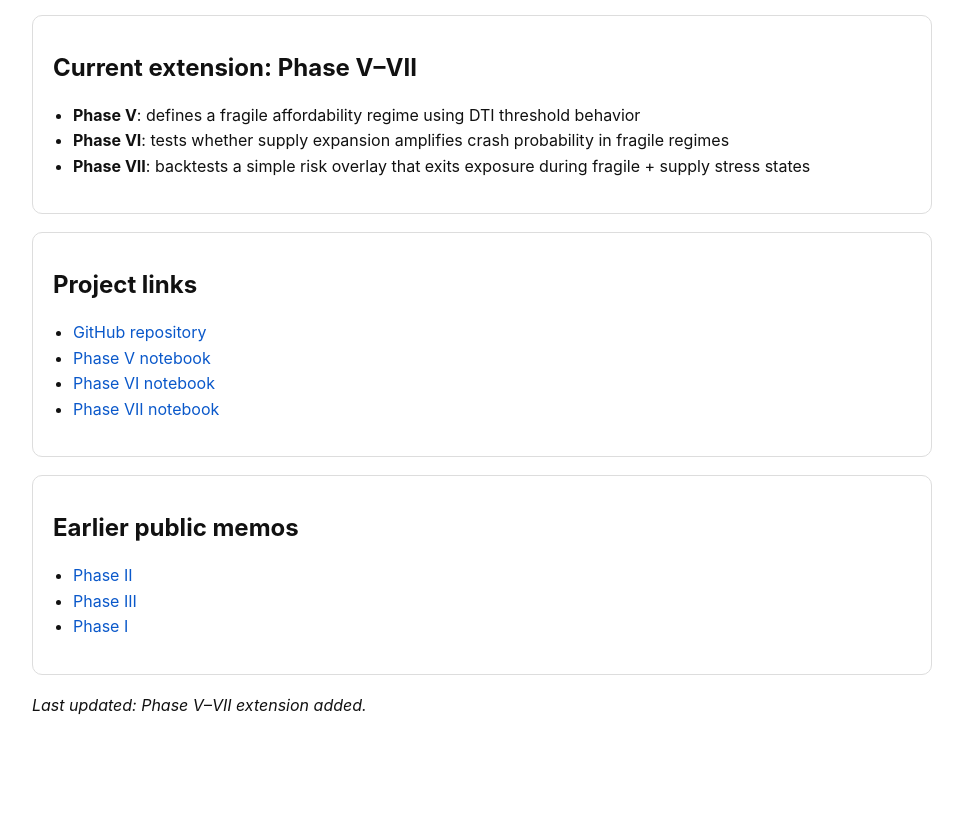
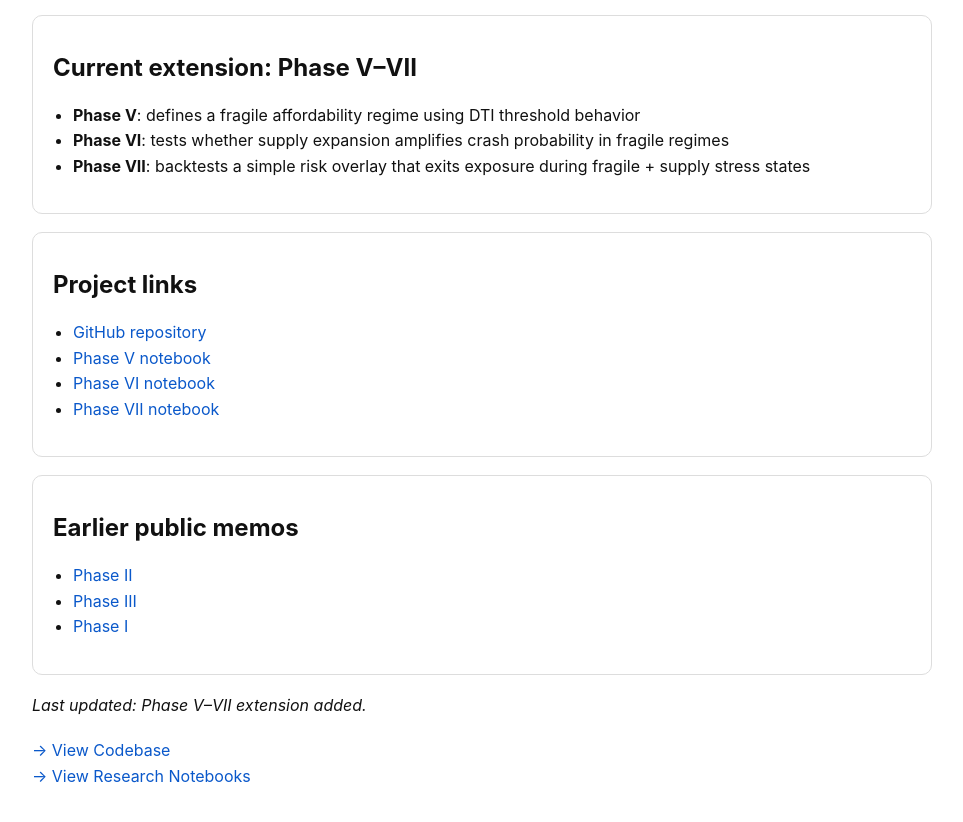
Before and after one commit to AxxLickety/leviathan-system, a plain HTML site: page index.html in a window 1280 px wide. Shown: the part 154-976 px from the top of the page, without its empty margins (158-1121 px from the left). Before the commit the page ends 912 px from the top, so only its background shows below. Drawn offline with Linux system fonts and the light colour scheme.

Commit message:
Add navigation links

```diff
--- a/index.html
+++ b/index.html
@@ -69,3 +69,4 @@
   <p><em>Last updated: Phase V–VII extension added.</em></p>
 </body>
 </html>
+<div style="margin-top:20px;"><a href="code.html">→ View Codebase</a><br><a href="https://axxlickety.github.io/leviathan-system/">→ View Research Notebooks</a></div>
```
